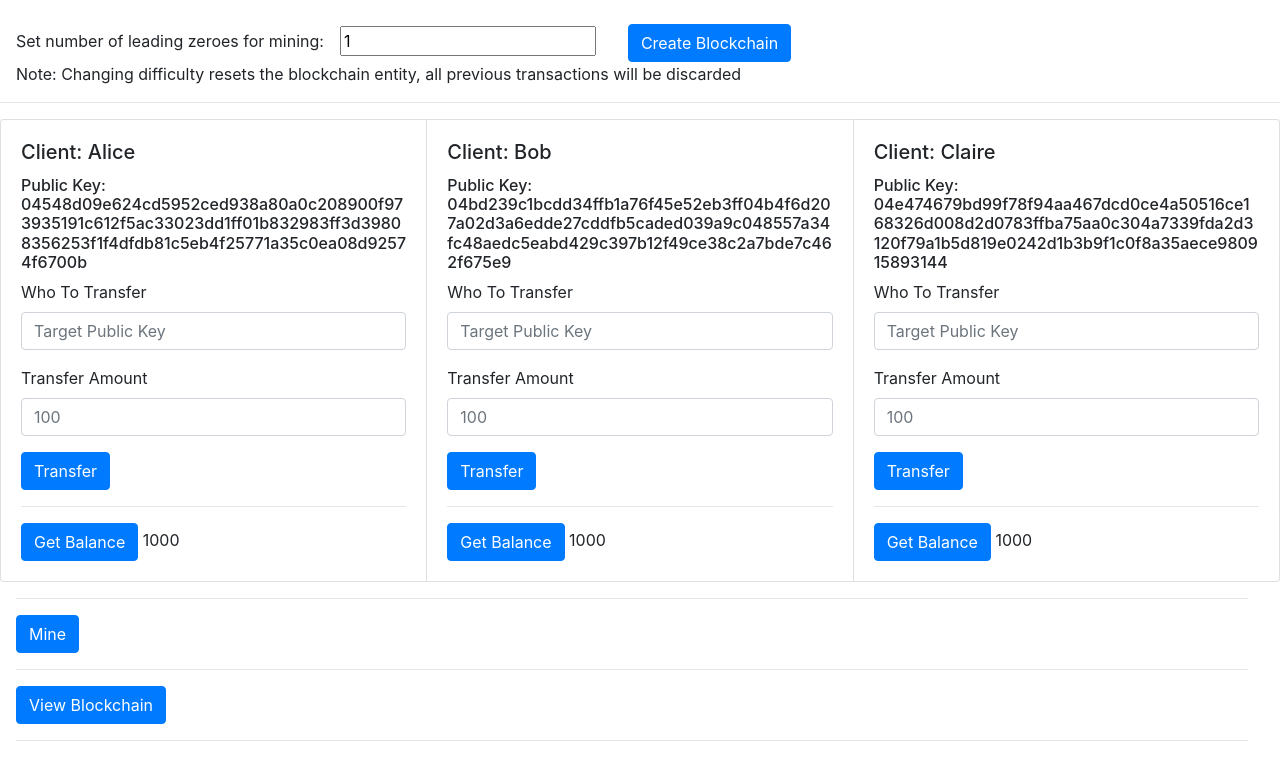
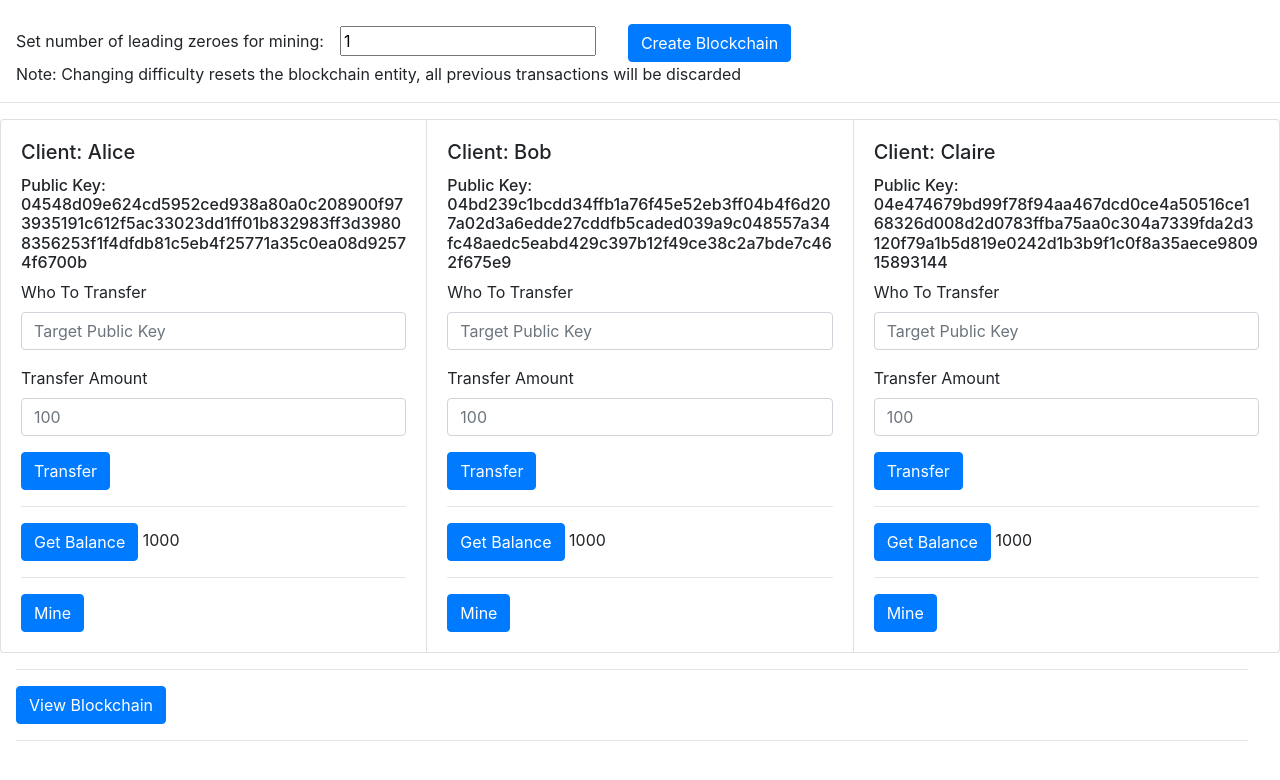
Before and after one commit to Arielv1/ReactBlockchainSimulator, a React (Create React App) app: page / in a window 1280 px wide. Shown: the top 780 px of the page. Built offline with nearby package versions, Linux system fonts and the light colour scheme.

Commit message:
Added option for each client to perform mining

```diff
--- a/src/App.js
+++ b/src/App.js
@@ -32,13 +32,13 @@ class App extends React.Component {
     console.log(this.state.blockchain)
   }
 
-  mine = () => {
+  mine = (minerAddress) => {
     if (!this.state.blockchain) {
       alert('Blockchain Full Node Not Yet Defined')
       return
     }
     console.log(this.state.blockchain)
-    this.state.blockchain.miningPendingTransaction()
+    this.state.blockchain.miningPendingTransaction(minerAddress)
     alert('Block mined successfully')
   }
 
@@ -95,7 +95,6 @@ class App extends React.Component {
 
   render() {
     return (
-
       <div>
         <br></br>
         <div style={{ marginLeft: '1rem', marginRight :'2rem'}}>
@@ -114,13 +113,11 @@ class App extends React.Component {
         <hr></hr>
 
         <CardGroup>
-          <Client me="Alice" transfer={this.addTransaction} balance={this.getBalance} private="be4fd198c8b81d22cd90eb06ca708527ea5e84f75ea852545f60467f128665ad"/>
-          <Client me="Bob" transfer={this.addTransaction} balance={this.getBalance} private="35d5d301c684e580dbe3a50a3cbf193580a5500ab679a854af58aad02d2108cf"/>
-          <Client me="Claire" transfer={this.addTransaction} balance={this.getBalance} private="c62ec918cd0c643eabcb127e20a31ad9b87a3b87fed444fdbf485a84a2886699"/>
+          <Client me="Alice" transfer={this.addTransaction} balance={this.getBalance} mining={this.mine} private="be4fd198c8b81d22cd90eb06ca708527ea5e84f75ea852545f60467f128665ad"/>
+          <Client me="Bob" transfer={this.addTransaction} balance={this.getBalance} mining={this.mine} private="35d5d301c684e580dbe3a50a3cbf193580a5500ab679a854af58aad02d2108cf"/>
+          <Client me="Claire" transfer={this.addTransaction} balance={this.getBalance} mining={this.mine} private="c62ec918cd0c643eabcb127e20a31ad9b87a3b87fed444fdbf485a84a2886699"/>
         </CardGroup>
         <div style={{ marginLeft: '1rem', marginRight :'2rem'}}>
-           <hr></hr>
-          <Button onClick={() => this.mine()}>Mine</Button>
           <hr></hr>
           <Button onClick={() => this.printBlockchain()}>View Blockchain</Button>
           <hr></hr>
--- a/src/Components/Client.js
+++ b/src/Components/Client.js
@@ -40,6 +40,10 @@ class Client extends React.Component {
       this.setState({balance: val})
     }
 
+    performMining = () => {
+      this.props.mining(this.state.wallet)
+    }
+
     render () {
       return (
           <Card style={{ width: '18rem' }}>
@@ -60,6 +64,8 @@ class Client extends React.Component {
             <Button   onClick={this.transferTransaction}>Transfer</Button>
             <hr></hr>
             <Button   onClick={this.checkBalance}>Get Balance</Button>       {this.state.balance}
+            <hr></hr>
+            <Button   onClick={this.performMining}>Mine</Button>
             </Card.Body>
           </Card>
       );
```
Also changed, not shown: 1 other file (tests, documents, lock files or other folders).
